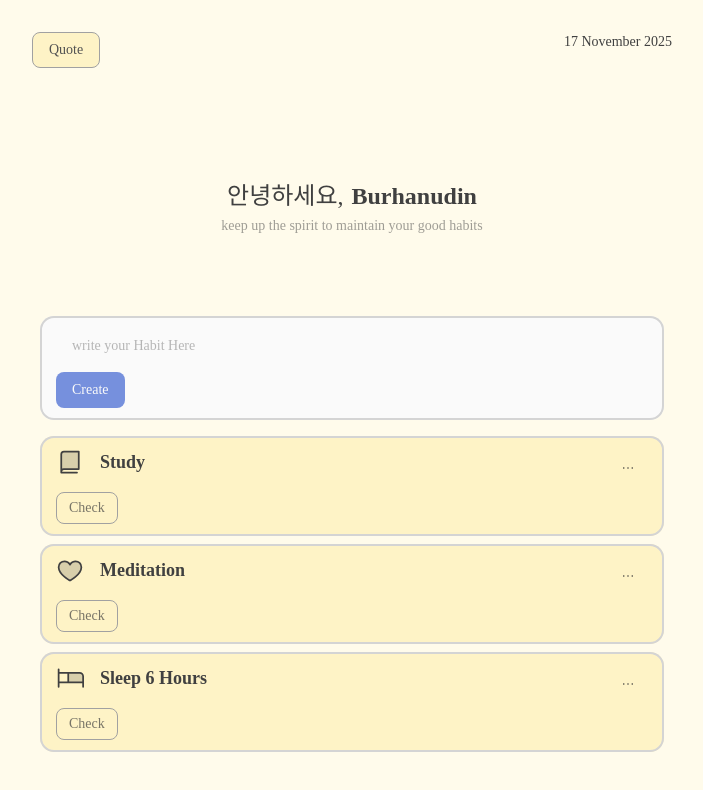
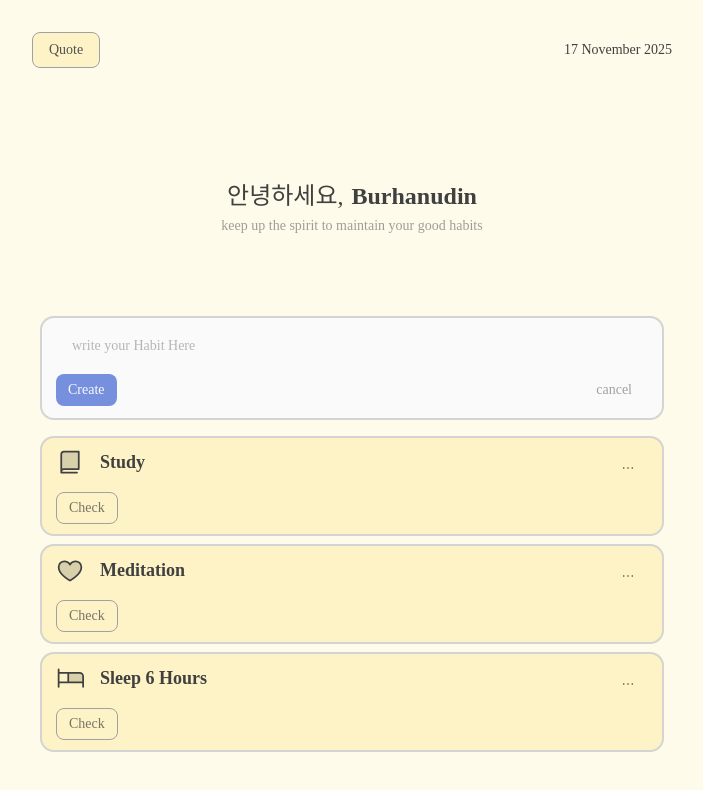
Before and after one commit to burhanudinrabbani666/task-management, a React (Vite) app: page / in a window 1280 px wide. Shown: the top 790 px of the page, without its empty margins (288-991 px from the left). Built offline with nearby package versions, Linux system fonts and the light colour scheme.

Commit message:
feat: footer and edit logo isDone

```diff
--- a/src/app.tsx
+++ b/src/app.tsx
@@ -2,6 +2,7 @@ import "@fontsource-variable/inter";
 import { Dashboard } from "./components/dashboard";
 import { Top } from "./components/top";
 import { Hero } from "./components/hero";
+import { Footer } from "./components/footer";
 
 export default function App() {
   return (
@@ -9,6 +10,7 @@ export default function App() {
       <Top />
       <Hero />
       <Dashboard />
+      <Footer />
     </div>
   );
 }
--- a/src/components/habit-tracking.tsx
+++ b/src/components/habit-tracking.tsx
@@ -83,7 +83,7 @@ export function HabitItem({
       className={cn(
         "flex items-baseline justify-between rounded-xl bg-amber-100 px-4 py-3 indent-1 inset-ring-2 inset-ring-neutral-300",
         habit.isDone &&
-          "bg-[url(/public/check-circle.svg)] bg-size-[200px] bg-right bg-no-repeat inset-ring-2 inset-ring-green-700 transition duration-500",
+          "bg-[url(/public/check-circle.svg)] bg-size-[100px] bg-bottom-right bg-no-repeat inset-ring-2 inset-ring-green-700 transition duration-500",
       )}
     >
       <div className="flex flex-col gap-4">
@@ -165,13 +165,20 @@ export function Habits() {
               placeholder="write your Habit Here"
             />
           </div>
+          <div className="flex items-center justify-between gap-4">
             <Button
               type="submit"
               className="w-fit border-none text-neutral-50"
               variant="default"
+              size="sm"
             >
               Create
             </Button>
+            <Button variant="link" className="text-neutral-400">
+              {" "}
+              cancel
+            </Button>
+          </div>
         </form>
         <ul className="flex flex-col gap-2">
           {habits.map((habit) => (
--- a/src/components/top.tsx
+++ b/src/components/top.tsx
@@ -13,7 +13,7 @@ const dayTime = dayjs().format("D MMMM YYYY");
 
 export function Top() {
   return (
-    <div className="my-8 flex justify-between px-4">
+    <div className="my-8 flex items-center justify-between px-4">
       <Popover>
         <PopoverTrigger asChild>
           <Button className="bg-amber-100 text-neutral-600" variant="ghost">
```
Lines whose indentation alone changed are shown as unchanged.
